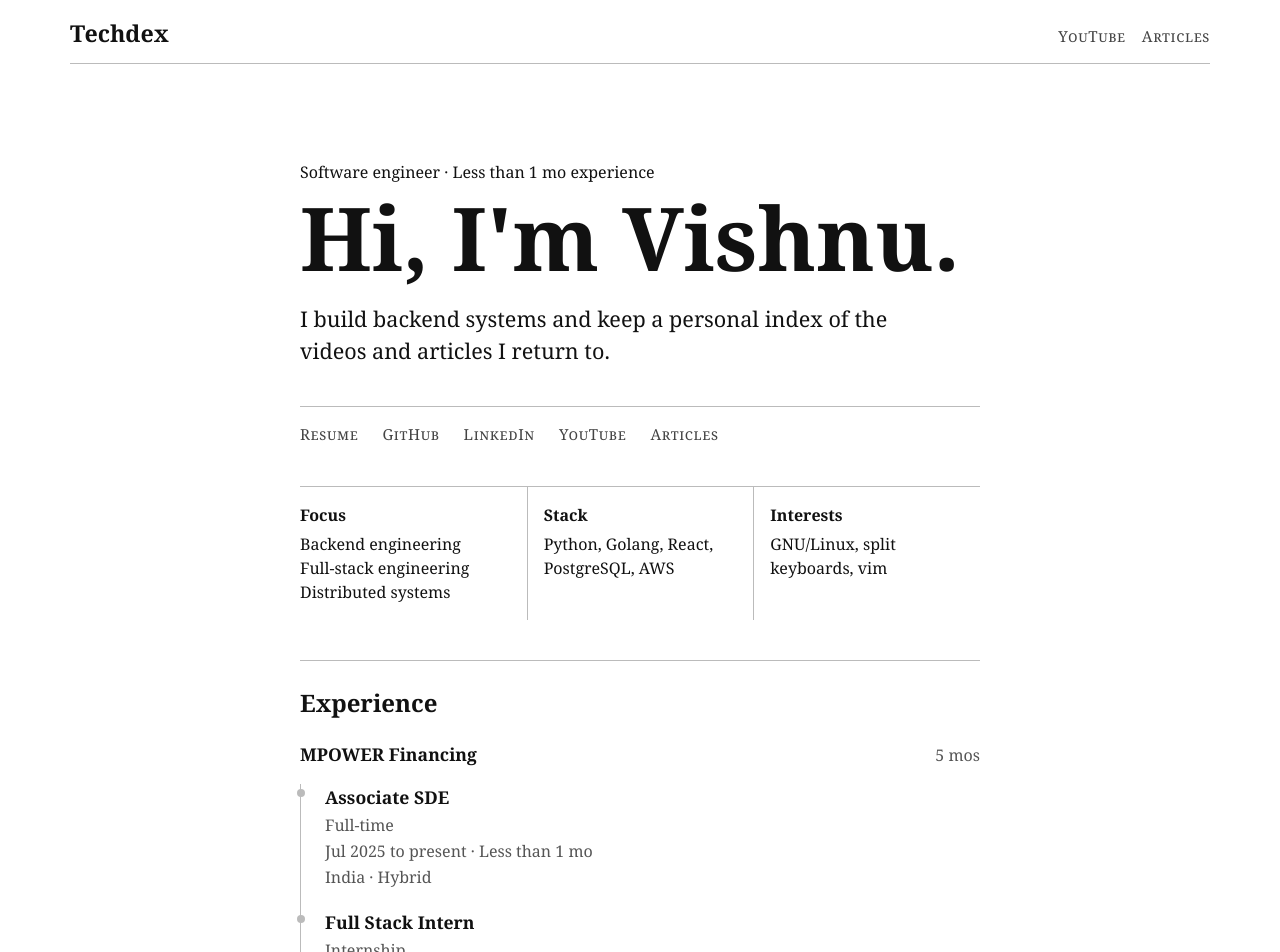
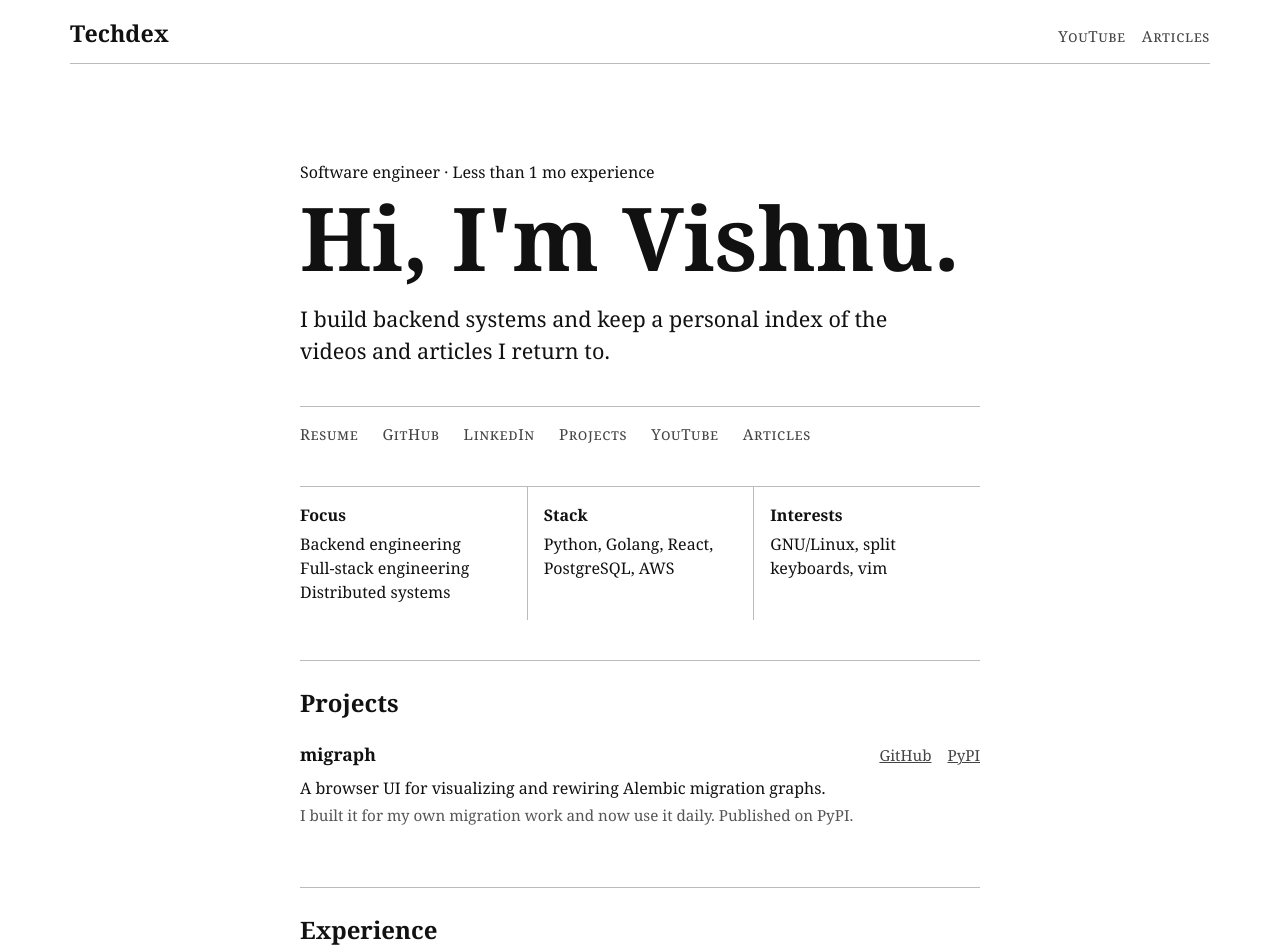
Before and after one commit to tren03/Techdex, a React (Vite) app in the folder frontend/: page / in a window 1280 px wide. Shown: the top 952 px of the page. Built offline with nearby package versions, Linux system fonts and the light colour scheme.

Commit message:
add projects

```diff
--- a/frontend/src/App.tsx
+++ b/frontend/src/App.tsx
@@ -14,6 +14,16 @@ type ExperienceRole = {
   location: string;
 };
 
+type Project = {
+  name: string;
+  description: string;
+  note: string;
+  links: Array<{
+    label: string;
+    href: string;
+  }>;
+};
+
 const EXPERIENCE_ROLES: ExperienceRole[] = [
   {
     title: "Associate SDE",
@@ -28,6 +38,18 @@ const EXPERIENCE_ROLES: ExperienceRole[] = [
     start: new Date(2024, 10, 1),
     end: new Date(2025, 6, 1),
     location: "Bengaluru, Karnataka, India · On-site",
+  },
+];
+
+const PROJECTS: Project[] = [
+  {
+    name: "migraph",
+    description: "A browser UI for visualizing and rewiring Alembic migration graphs.",
+    note: "I built it for my own migration work and now use it daily. Published on PyPI.",
+    links: [
+      { label: "GitHub", href: "https://github.com/tren03/migraph" },
+      { label: "PyPI", href: "https://pypi.org/project/migraph/" },
+    ],
   },
 ];
 
@@ -121,6 +143,7 @@ export default function App() {
               <a href="https://ymxadwabx8zitdmi.public.blob.vercel-storage.com/hire_me.pdf" target="_blank" rel="noopener noreferrer">Resume</a>
               <a href="https://github.com/tren03" target="_blank" rel="noopener noreferrer">GitHub</a>
               <a href="https://www.linkedin.com/in/vishnu-sethuraman-269b63210/" target="_blank" rel="noopener noreferrer">LinkedIn</a>
+              <a href="#projects">Projects</a>
               <a href="/youtube">YouTube</a>
               <a href="/articles">Articles</a>
             </nav>
@@ -143,6 +166,28 @@ export default function App() {
                 <dd>GNU/Linux, split keyboards, vim</dd>
               </div>
             </dl>
+
+            <section className="projects" id="projects" aria-labelledby="projects-title">
+              <h2 id="projects-title">Projects</h2>
+              <ol className="project-list">
+                {PROJECTS.map((project) => (
+                  <li className="project" key={project.name}>
+                    <div className="project-heading">
+                      <h3>{project.name}</h3>
+                      <div className="project-links">
+                        {project.links.map((link) => (
+                          <a href={link.href} key={link.href} target="_blank" rel="noopener noreferrer">
+                            {link.label}
+                          </a>
+                        ))}
+                      </div>
+                    </div>
+                    <p>{project.description}</p>
+                    <p className="project-note">{project.note}</p>
+                  </li>
+                ))}
+              </ol>
+            </section>
 
             <section className="experience" aria-labelledby="experience-title">
               <h2 id="experience-title">Experience</h2>
--- a/frontend/src/index.css
+++ b/frontend/src/index.css
@@ -136,14 +136,67 @@ nav {
   margin: 0;
 }
 
+.projects,
 .experience {
   border-top: 1px solid #bbb;
   margin-top: 2.5rem;
   padding-top: 1.5rem;
 }
 
+.projects h2,
 .experience h2 {
   font-size: 1.5rem;
+}
+
+.project-list {
+  list-style: none;
+  margin: 1.25rem 0 0;
+  padding: 0;
+}
+
+.project {
+  padding-bottom: 1.25rem;
+}
+
+.project + .project {
+  border-top: 1px solid #bbb;
+  padding-top: 1.25rem;
+}
+
+.project-heading {
+  align-items: baseline;
+  display: flex;
+  gap: 1rem;
+  justify-content: space-between;
+}
+
+.project-heading h3,
+.project p {
+  margin: 0;
+}
+
+.project-heading h3 {
+  font-size: 1.1rem;
+}
+
+.project-links {
+  display: flex;
+  gap: 1rem;
+}
+
+.project-links a {
+  color: #444;
+  font-size: 0.95rem;
+}
+
+.project p {
+  margin-top: 0.5rem;
+}
+
+.project .project-note {
+  color: #555;
+  font-size: 0.95rem;
+  margin-top: 0.25rem;
 }
 
 .experience-company-header {
@@ -389,6 +442,12 @@ td:nth-child(4) {
     gap: 0.15rem;
   }
 
+  .project-heading {
+    align-items: flex-start;
+    flex-direction: column;
+    gap: 0.25rem;
+  }
+
   .table-scroll {
     overflow: visible;
   }
```
